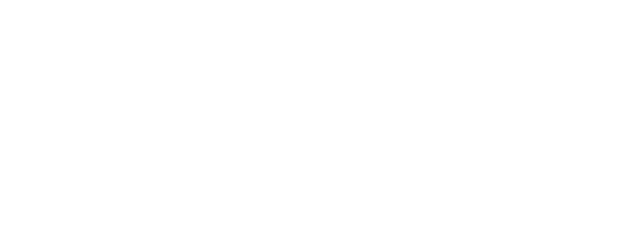
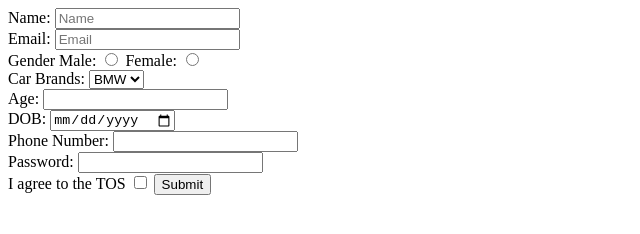
Before and after one commit to acciojob/signup-form-car-ayush-singh05, a website: page main.html in a window 1280 px wide. Shown: the whole page, without its empty margins (0-640 px from the left). Drawn offline with Linux system fonts and the light colour scheme.

Commit message:
created a submission

```diff
--- a/main.html
+++ b/main.html
@@ -3,6 +3,43 @@
 <html>
 
 <head>
+	<form method="post">
+    <label for="name">Name:</label>
+    <input type="text" name="name" id="name" placeholder="Name" required>
+    <br>
+    <label for="email">Email:</label>
+    <input type="email" name="email" id="email" placeholder="Email" required>
+    <br>
+    <label for="gender">Gender</label>
+    <label for="gender">Male:</label>
+    <input type="radio" name="gender" id="gender_m" required>
+    <label for="gender">Female:</label>
+    <input type="radio" name="gender" id="gender_f" required>
+    <br>
+    <label for="brands">Car Brands:</label>
+    <select name="brands" id="cars" required>
+        <option value="bmw">BMW</option>
+        <option value="TATA">TATA</option>
+        <option value="audi">Audi</option>
+
+    </select>
+    <br>
+    <label for="age">Age:</label>
+    <input type="number" name="age" id="age" required>
+    <br>
+    <label for="dob">DOB:</label>
+    <input type="date" name="dod" id="dob" required>
+    <br>
+    <label for="number">Phone Number:</label>
+    <input type="tel" name="number" id="tel" required>
+    <br>
+    <label for="password">Password:</label>
+    <input type="password" name="password" id="password" required>
+    <br>
+    <label for="box">I agree to the TOS</label>
+    <input type="checkbox" name="box" id="tos" required>
+    <button type="submit">Submit</button>
+   </form>
 	<link rel="stylesheet" href="styles.css">
 </head>
 
```
